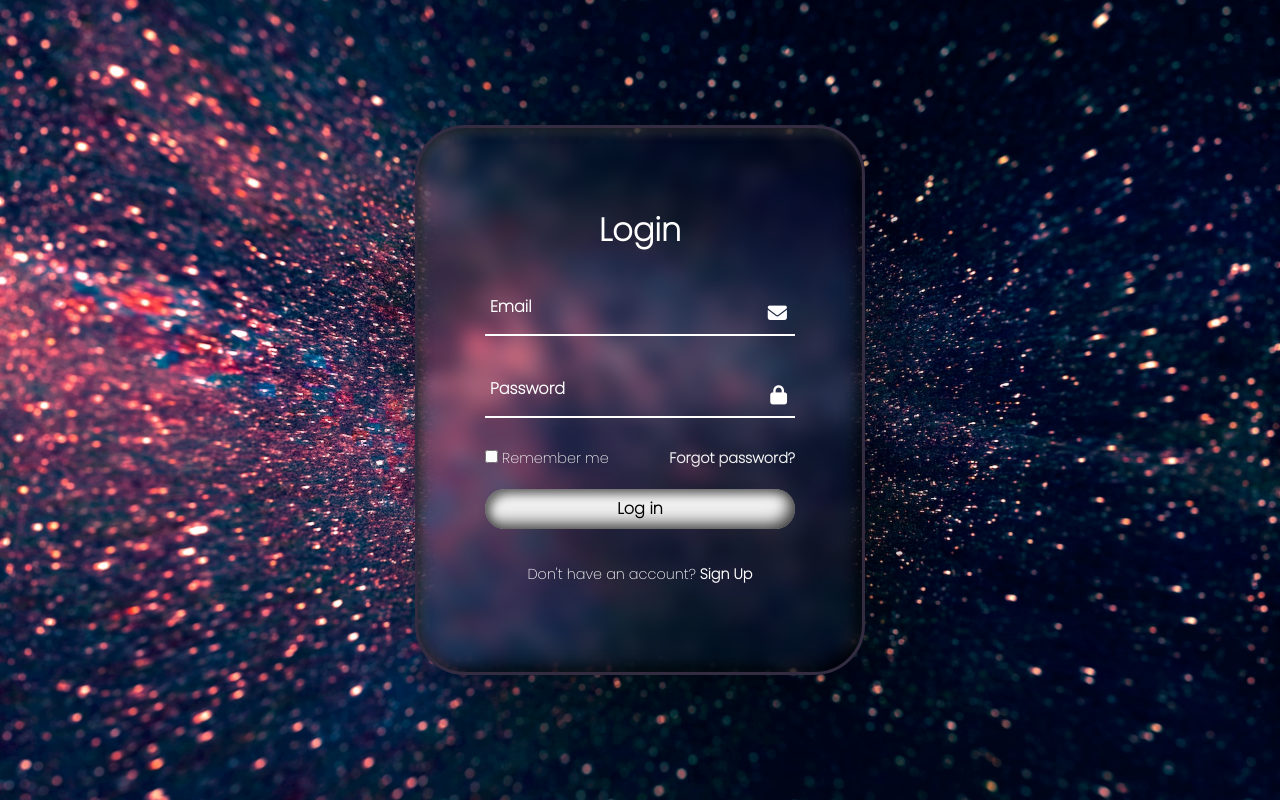
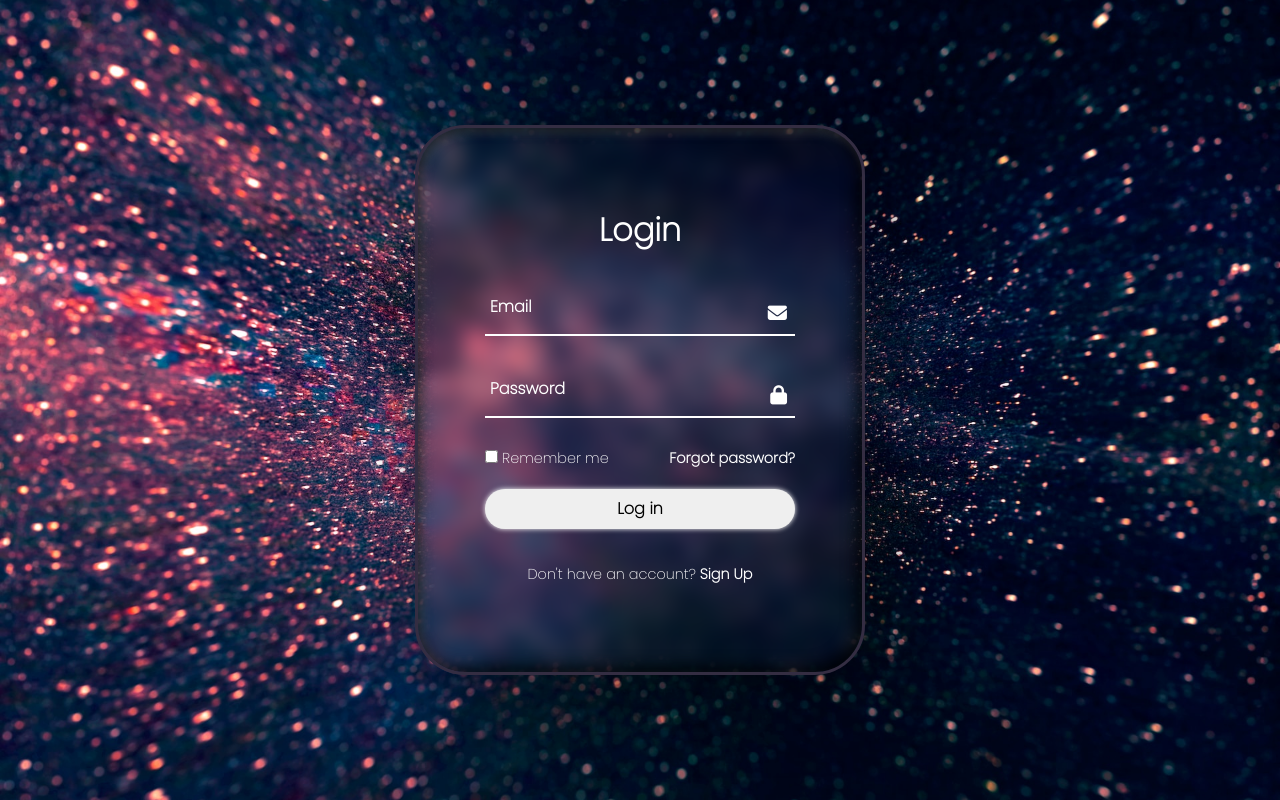
Before and after one commit to TeoT12/LoginForm, a plain HTML site: page index.html in a window 1280 px wide. In both pictures the pointer is over the button "Log in". Drawn offline with nearby package versions, Linux system fonts and the light colour scheme.

Commit message:
Update styles.css

```diff
--- a/styles.css
+++ b/styles.css
@@ -91,10 +91,7 @@ button {
 }
 
 button:hover {
-  box-shadow: 25px 25px 75px rgba(0, 0, 0, 0.25),
-    10px 10px 70px rgba(0, 0, 0, 0.25), inset 5px 5px 10px rgba(0, 0, 0, 0.5),
-    inset 5px 5px 10px rgba(255, 255, 255, 0.2),
-    inset -5px -5px 15px rgba(0, 0, 0, 0.75);
+box-shadow: 0 0 5px rgb(255, 255, 255);
 }
 
 .forgot {
```
